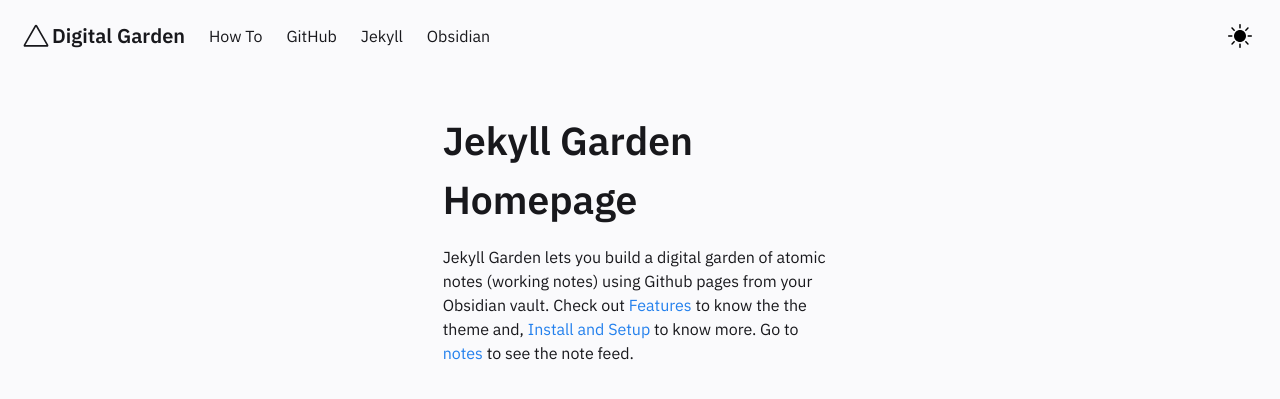
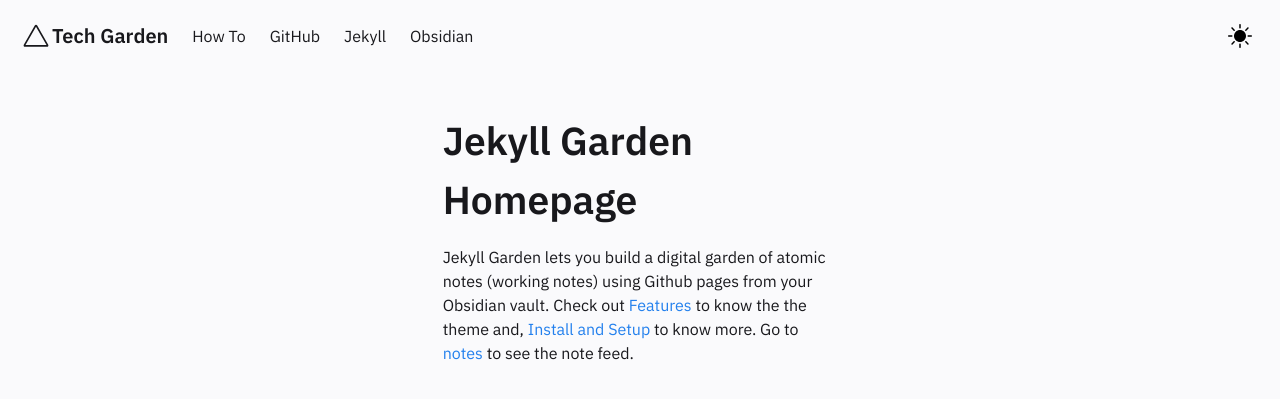
Before and after one commit to imxsuu/imxsuu.github.io, a Jekyll site: the page built from pages/index.md, in a window 1280 px wide. Shown: the top 399 px of the page. Built offline with Jekyll 4.4.1, drawn with Linux system fonts in a browser that asks for light colours; nearby versions of some CDN libraries; library files that are not in the unit come from our copies.

Commit message:
Feat: Update header and github link

```diff
--- a/_config.yml
+++ b/_config.yml
@@ -20,7 +20,7 @@
 
 
 baseurl: "/" # the subpath of your site, e.g. /blog
-url: "https://imxsuu.github.io/" # the base hostname & protocol for your site, e.g. http://example.com
+url: "https://imxsuu.github.io" # the base hostname & protocol for your site, e.g. http://example.com
 
 #######################################################################
 # Settings related to the Header and your About page go here,such as
--- a/_includes/Header.html
+++ b/_includes/Header.html
@@ -35,7 +35,7 @@
         <svg width="32" height="32" viewBox="0 0 80 80" fill="none" xmlns="http://www.w3.org/2000/svg">
           <path fill-rule="evenodd" clip-rule="evenodd" d="M36.9477 13.7742C38.3043 11.4086 41.6957 11.4086 43.0523 13.7742L70.5226 61.6774C71.8791 64.043 70.1834 67 67.4703 67H12.5297C9.81658 67 8.12089 64.043 9.47744 61.6774L36.9477 13.7742ZM40 16.9677L13.7506 62.7419H66.2494L40 16.9677Z" fill="var(--text-main)"/>
         </svg>
-        <h4>Digital Garden</h4>
+        <h4>Tech Garden</h4>
       </a>
       <div class="navbar-item navbar-dark-mode__mobile is-hidden-tablet" onclick="modeSwitcher()">
         <div class="buttons">
@@ -58,7 +58,7 @@
         <a href="../posts/how-to"  class="navbar-item">
           How To
         </a>
-        <a href="https://github.com/Jekyll-Garden/jekyll-garden.github.io" target="_blank" class="navbar-item">
+        <a href="https://github.com/imxsuu" target="_blank" class="navbar-item">
           GitHub
         </a>
         <a href="https://jekyllrb.com/" target="_blank"  class="navbar-item">
```
Also changed, not shown: Gemfile.lock.
